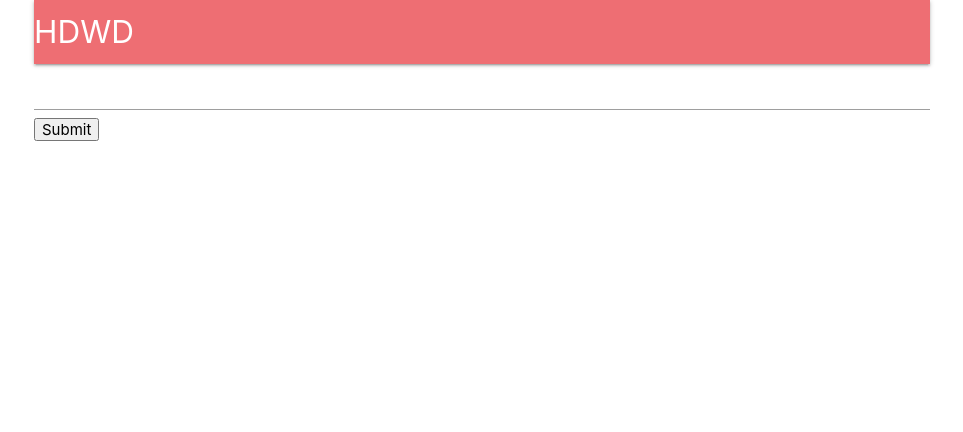
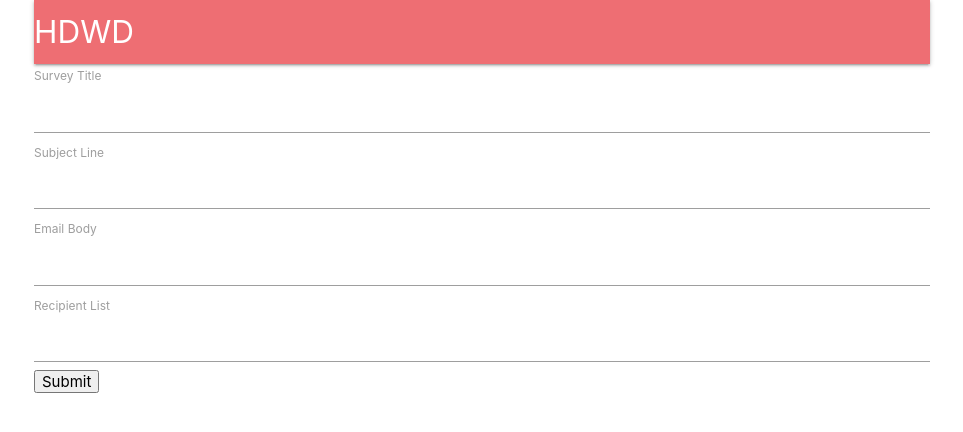
Before and after one commit to BarriF13/Feedback-fullstack, a React (Create React App) app in the folder client/: page /surveys/new in a window 1280 px wide. Shown: the top 432 px of the page, without its empty margins (158-1121 px from the left). Built offline with nearby package versions, Linux system fonts and the light colour scheme; no server answers.

Commit message:
add all the fields

```diff
--- a/client/src/components/surveys/SurveyField.js
+++ b/client/src/components/surveys/SurveyField.js
@@ -2,10 +2,11 @@
 import React from 'react';
 
 
-export default  ({input})=> {
+export default  ({input, label})=> {
 
   return (
     <div>
+      <label >{label}</label>
      <input {...input}/>
     </div>
   )
--- a/client/src/components/surveys/SurveyForm.js
+++ b/client/src/components/surveys/SurveyForm.js
@@ -1,13 +1,32 @@
 // SurveyForm shows a form for the user to add input
 import React, { Component } from 'react';
-import {reduxForm, Field} from 'redux-form'; //allows to talk to redux store at the top of our app -similar to connect function-- Field is helper for rendering html
+import { reduxForm, Field } from 'redux-form'; //allows to talk to redux store at the top of our app -similar to connect function-- Field is helper for rendering html
 import SurveyField from './SurveyField';
 
 export class SurveyForm extends Component {
-  renderFields(){
-    return(
+  renderFields() {
+    return (
       <div>
-        <Field type="text" name="title" component={SurveyField}/>
+        <Field
+          label="Survey Title"
+          type="text" name="title"
+          component={SurveyField}
+        />
+           <Field
+          label="Subject Line"
+          type="text" name="subject"
+          component={SurveyField}
+        />
+           <Field
+          label="Email Body"
+          type="text" name="body"
+          component={SurveyField}
+        />
+           <Field
+          label="Recipient List"
+          type="text" name="emails"
+          component={SurveyField}
+        />
       </div>
     )
   }
@@ -15,10 +34,10 @@
   render() {
     return (
       <div>
-        <form onSubmit={ this.props.handleSubmit(values =>console.log(values))}>
-      {this.renderFields()}
-      <button type="submit">Submit</button>
-      </form>
+        <form onSubmit={this.props.handleSubmit(values => console.log(values))}>
+          {this.renderFields()}
+          <button type="submit">Submit</button>
+        </form>
       </div>
     )
   }
```
Also changed, not shown: 1 other file (tests, documents, lock files or other folders).
